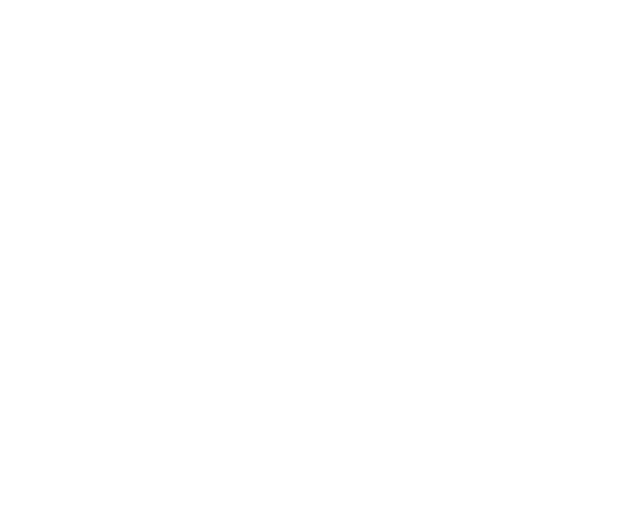
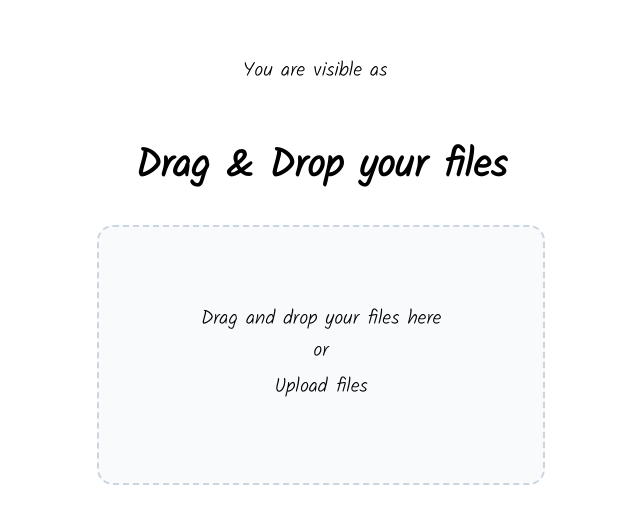
Before and after one commit to panchalshubham0608/local-drop, a React (Create React App) app: page / in a window 1280 px wide. Shown: the part 942-1466 px from the top of the page, without its empty margins (319-959 px from the left). Before the commit the page ends 800 px from the top, so only its background shows below. Built offline with nearby package versions, Linux system fonts and the light colour scheme.

Commit message:
ui for send files

```diff
--- a/src/App.css
+++ b/src/App.css
@@ -25,6 +25,18 @@
   margin-top: 0.75rem;
 }
 
+.mt-5 {
+  margin-top: 1.25rem;
+}
+
+.w-100 {
+  width: 100%;
+}
+
+.text-center {
+  text-align: center;
+}
+
 .btn {
   padding: 10px 20px;
   border: none;
@@ -39,6 +51,13 @@
   background-color: #6366f1;
 }
 
+.btn-transparent {
+  background-color: transparent;
+  color: #6366f1;
+  border: none;
+  cursor: pointer;
+}
+
 .theme-size {
   font-family: 'Indie Flower', cursive !important;
   font-family: 'Kalam', cursive !important;
--- a/src/App.js
+++ b/src/App.js
@@ -1,4 +1,4 @@
-import React, { useEffect } from 'react';
+import React from 'react';
 import { useState } from 'react';
 import './App.css';
 import GetStarted from './components/GetStarted/GetStarted';
@@ -6,11 +6,12 @@ import FileChooser from './components/FileChooser/FileChooser';
 
 function App() {
   const [username, setUsername] = useState('');
+  const [files, setFiles] = useState([]);
 
   return (
     <div className="App">
       {!username && <GetStarted setUsername={setUsername} />}
-      {username && <FileChooser username={username} />}
+      {(!files || files.length === 0) && <FileChooser username={username} setUsername={setUsername} setFiles={setFiles} />}
     </div>
   );
 }
--- a/src/components/FileChooser/FileChooser.js
+++ b/src/components/FileChooser/FileChooser.js
@@ -1,12 +1,9 @@
-import React from "react";
+import React, { useState } from "react";
 import './FileChooser.css';
 
-function handleFile(files) {
-    alert("Number of files: " + files.length);
-}
-
 // drag drop file component
-function DragDropFile() {
+function DragDropFile(props) {
+  const [files, setFiles] = useState([]);
     // drag state
     const [dragActive, setDragActive] = React.useState(false);
     // ref
@@ -29,7 +26,7 @@ function DragDropFile() {
       e.stopPropagation();
       setDragActive(false);
       if (e.dataTransfer.files && e.dataTransfer.files[0]) {
-        handleFile(e.dataTransfer.files);
+        setFiles(e.dataTransfer.files);
       }
     };
 
@@ -37,7 +34,7 @@ function DragDropFile() {
     const handleChange = function(e) {
       e.preventDefault();
       if (e.target.files && e.target.files[0]) {
-        handleFile(e.target.files);
+        setFiles(e.target.files);
       }
     };
 
@@ -46,28 +43,58 @@ function DragDropFile() {
       inputRef.current.click();
     };
 
+    const hanldeSendFiles = () => {
+      if (props.setFiles) {
+        props.setFiles(files);
+      }
+    }
+
     return (
+      <div>
         <form id="form-file-upload" onDragEnter={handleDrag} onSubmit={(e) => e.preventDefault()}>
           <input ref={inputRef} type="file" id="input-file-upload" multiple={true} onChange={handleChange} />
           <label id="label-file-upload" htmlFor="input-file-upload" className={dragActive ? "drag-active" : "" }>
             <div>
-            <p>Drag and drop your file here or</p>
-            <button className="upload-button theme-size" onClick={onButtonClick}>Upload a file</button>
+              <p>
+                Drag and drop your files here <br/>
+                or <br/>
+                <button className="upload-button theme-size" onClick={onButtonClick}>Upload files</button>
+              </p>
             </div>
           </label>
           { dragActive && <div id="drag-file-element" onDragEnter={handleDrag} onDragLeave={handleDrag} onDragOver={handleDrag} onDrop={handleDrop}></div> }
         </form>
+        {(files && files.length > 0) &&
+          <div>
+            <button className="btn btn-primary mt-5 w-100"
+              onClick={hanldeSendFiles}>
+              Send {files.length} file(s)
+            </button>
+          </div>}
+      </div>
     );
   };
 
 
 const FileChooser = (props) => {
-    const { username } = props;
+    const { username, setUsername, setFiles } = props;
+
+    const handleChangeUsername = () => {
+      localStorage.removeItem('username');
+      localStorage.setItem('lastUsername', username);
+      setUsername('');
+    }
+
     return (
         <div className="file-chooser-page theme-size">
-            <p className="sticky-top">You are visible as <strong>{username}</strong></p>
+            <p className="sticky-top">
+              You are visible as
+              <button className="btn-transparent theme-size"
+                onClick={handleChangeUsername}
+              ><strong>{username}</strong></button>
+            </p>
             <h1>Drag & Drop your files</h1>
-            <DragDropFile />
+            <DragDropFile setFiles={setFiles} />
         </div>
     )
 };
--- a/src/components/GetStarted/GetStarted.js
+++ b/src/components/GetStarted/GetStarted.js
@@ -4,11 +4,12 @@ import './GetStarted.css';
 
 const GetStarted = (props) => {
     const { setUsername } = props;
-    const [value, setValue] = useState('');
+    const [value, setValue] = useState(localStorage.getItem('lastUsername') || '');
     const [remember, setRemember] = useState(true);
 
     // Get username from local storage, if it exists
     useEffect(() => {
+        localStorage.removeItem('lastUsername');
         let username = localStorage.getItem('username');
         if (username) {
             setUsername(username);
```
Lines whose indentation alone changed are shown as unchanged.
